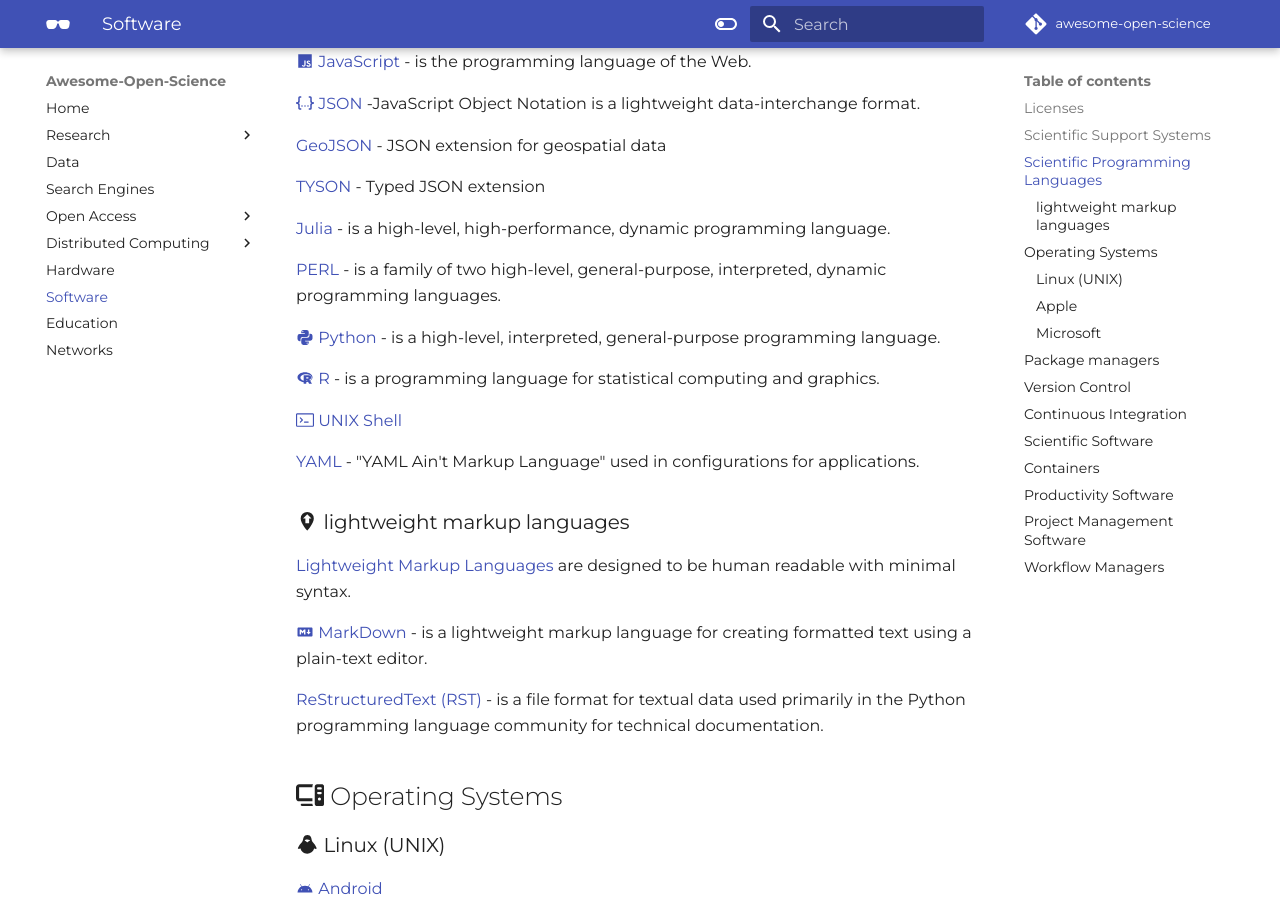
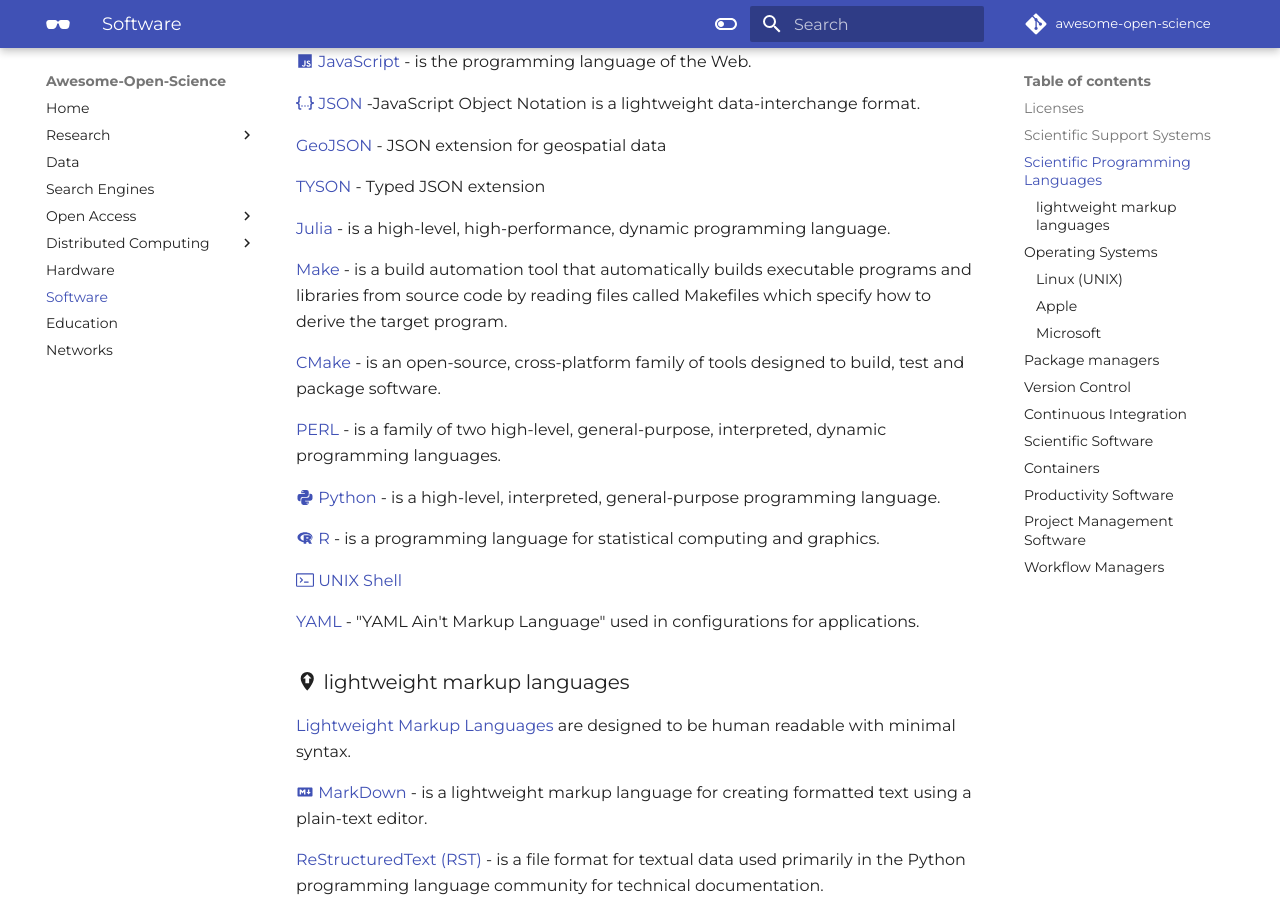
Before and after one commit to tyson-swetnam/awesome-open-science, an MkDocs documentation site: the page built from docs/software.md, in a window 1280 px wide and 900 px high, scrolled down 1227 px. Built offline with MkDocs 1.6.1 and Material for MkDocs 9.7.7, drawn with Linux system fonts in a browser that asks for light colours; emoji names are drawn with the system emoji font; some web fonts are replaced; comment, search, counter and statistics services are not loaded.

Commit message:
Update software.md

```diff
--- a/docs/software.md
+++ b/docs/software.md
@@ -45,6 +45,10 @@
 [TYSON](http://www.tyson-spec.org/){target=_blank} - Typed JSON extension
 
 [Julia](https://julialang.org/){target=_blank} -  is a high-level, high-performance, dynamic programming language.
+
+[Make](https://www.freebsd.org/cgi/man.cgi?query=make) - is a build automation tool that automatically builds executable programs and libraries from source code by reading files called Makefiles which specify how to derive the target program.
+
+[CMake](https://cmake.org/) - is an open-source, cross-platform family of tools designed to build, test and package software.
 
 [PERL](https://www.perl.org/){target=_blank} - is a family of two high-level, general-purpose, interpreted, dynamic programming languages.
 
```
